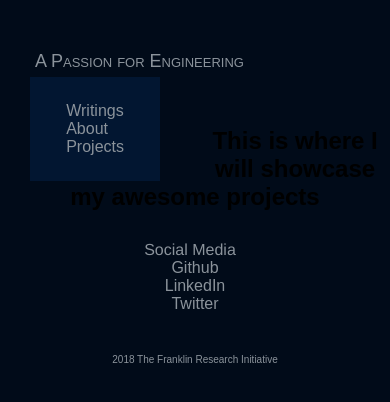
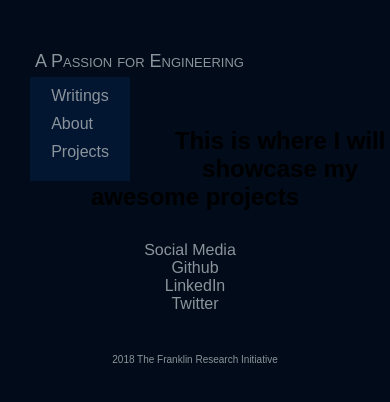
Before and after one commit to dave5801/Portfolio, a React (Create React App) app in the folder portfolio-site/: page /projects in a window 390 px wide. Shown: the top 402 px of the page. Built offline with nearby package versions, Linux system fonts and the light colour scheme.

Commit message:
spacing right on vert navbar display

```diff
--- a/portfolio-site/src/scenes/home/navigation/navbar.css
+++ b/portfolio-site/src/scenes/home/navigation/navbar.css
@@ -57,7 +57,13 @@
         background-color: #021631;
         float: left;
         display: inline-block;
-        padding: 25px;
+        padding: 10px;
         text-align: left;
     }
+
+    .Nav-right li {
+        padding-bottom: 10px;
 }
+
+
+}
```
